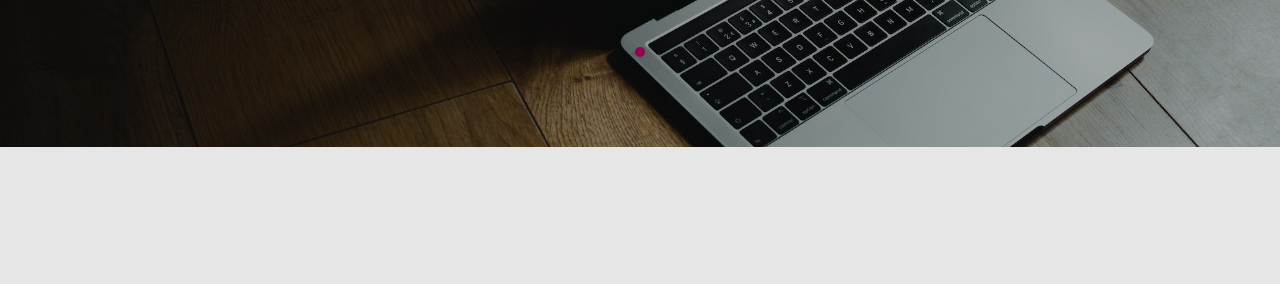
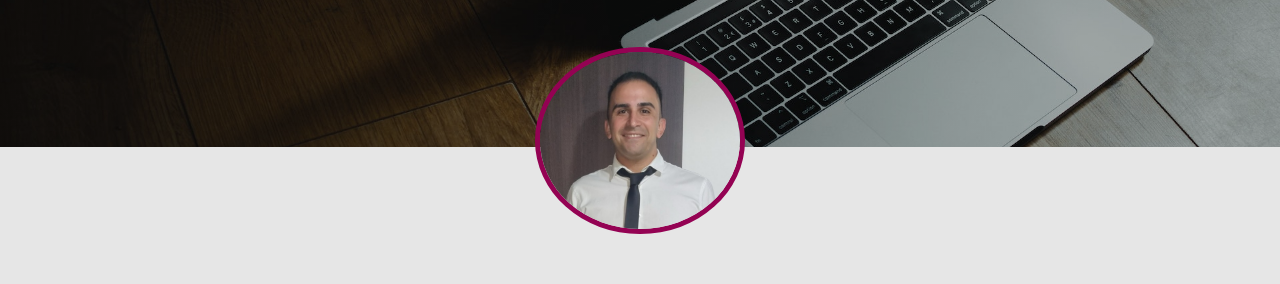
Before and after one commit to MartinIbanez/PortFolio, a plain HTML site: page index.html in a window 1280 px wide. Shown: the part 274-558 px from the top of the page. Drawn offline with Linux system fonts and the light colour scheme; files whose address does not match are found by name.

Commit message:
Update index.html

```diff
--- a/index.html
+++ b/index.html
@@ -40,7 +40,7 @@
                 </div>
             </div>
             <div class="foto">
-                <img src="img/foto.png" alt="">
+                <img src="imagenes/foto.png" alt="">
 
             </div>
         </div>
```
